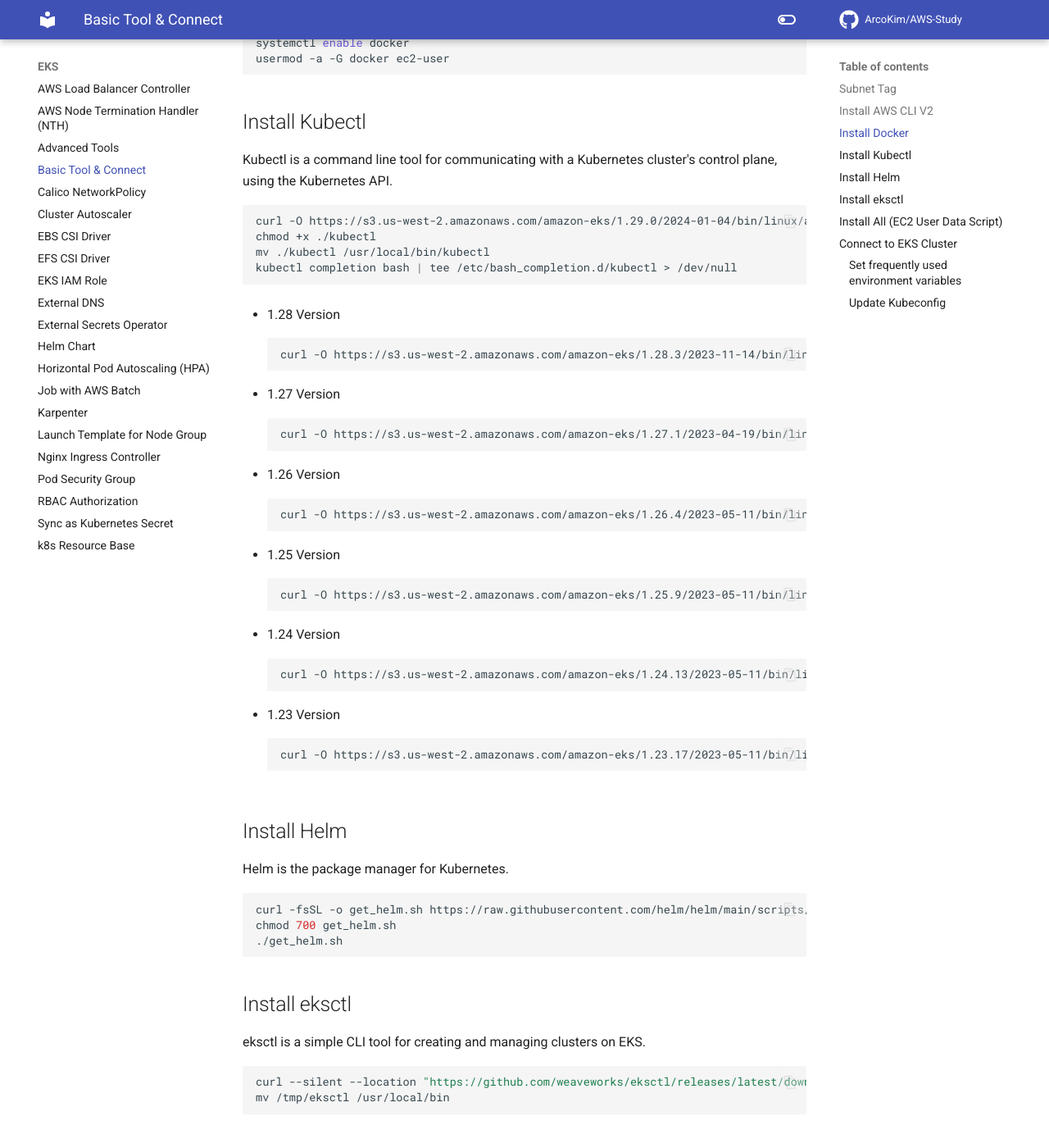
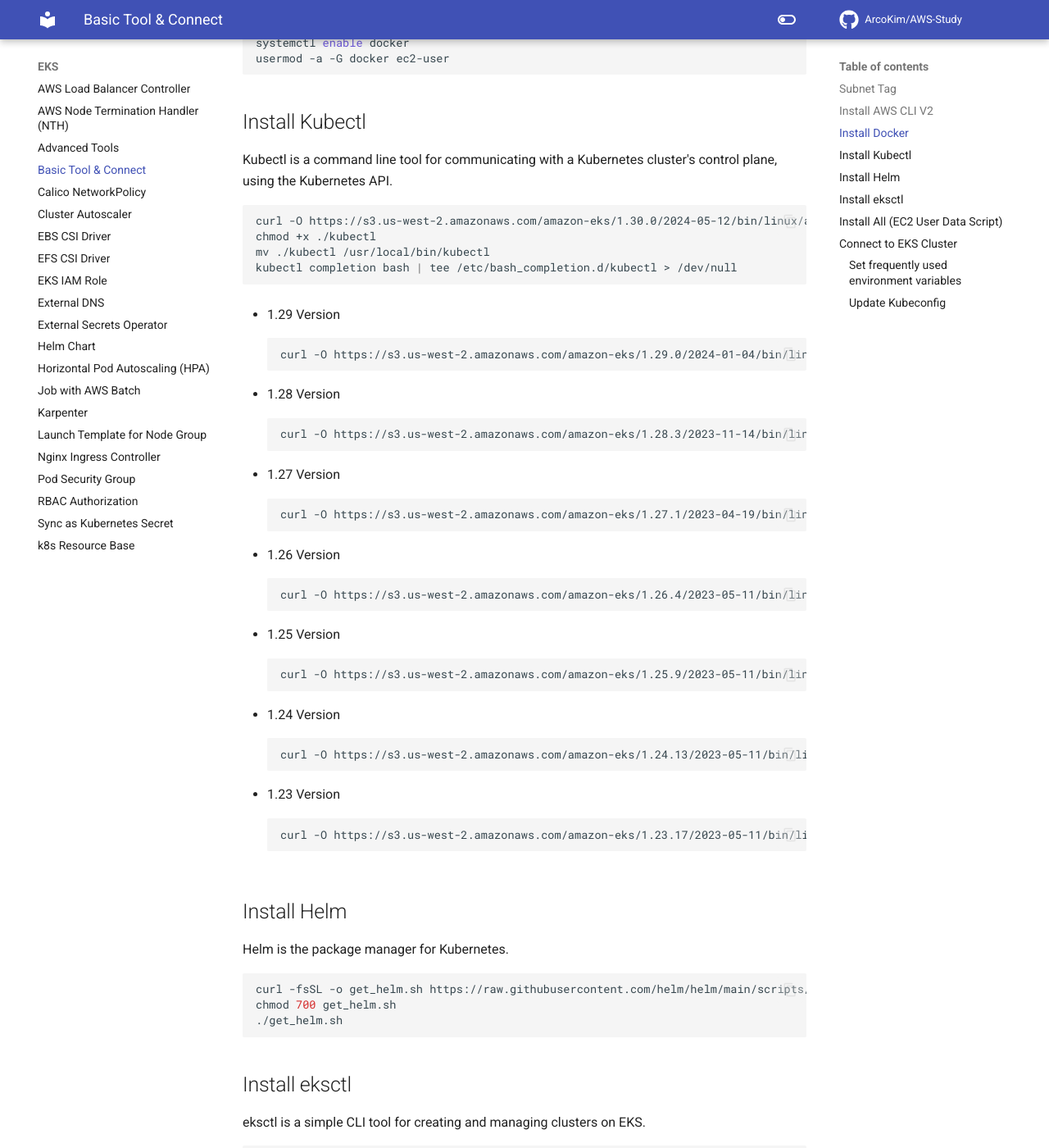
Before and after one commit to ArcoKim/AWS-Study, an MkDocs documentation site: the page built from docs/EKS/Basic Tool & Connect.md, in a window 1280 px wide and 1400 px high, scrolled down 701 px. Shown: the whole window at 82% size. Built offline with MkDocs 1.6.1 and Material for MkDocs 9.7.7, drawn with Linux system fonts in a browser that asks for light colours; comment, search, counter and statistics services are not loaded; some of the changed text lies outside the part shown.

Commit message:
24.06.28 : version update

````diff
--- a/docs/EKS/Basic Tool & Connect.md
+++ b/docs/EKS/Basic Tool & Connect.md
@@ -20,10 +20,15 @@
 ## Install Kubectl
 Kubectl is a command line tool for communicating with a Kubernetes cluster's control plane, using the Kubernetes API.
 ``` bash
-curl -O https://s3.us-west-2.amazonaws.com/amazon-eks/1.29.0/2024-01-04/bin/linux/amd64/kubectl
+curl -O https://s3.us-west-2.amazonaws.com/amazon-eks/1.30.0/2024-05-12/bin/linux/amd64/kubectl
 chmod +x ./kubectl
 mv ./kubectl /usr/local/bin/kubectl
 kubectl completion bash | tee /etc/bash_completion.d/kubectl > /dev/null
+```
+
+- 1.29 Version
+``` bash
+curl -O https://s3.us-west-2.amazonaws.com/amazon-eks/1.29.0/2024-01-04/bin/linux/amd64/kubectl
 ```
 
 - 1.28 Version
@@ -79,7 +84,7 @@
 systemctl start docker
 systemctl enable docker
 usermod -a -G docker ec2-user
-curl -O https://s3.us-west-2.amazonaws.com/amazon-eks/1.29.0/2024-01-04/bin/linux/amd64/kubectl
+curl -O https://s3.us-west-2.amazonaws.com/amazon-eks/1.30.0/2024-05-12/bin/linux/amd64/kubectl
 chmod +x ./kubectl
 mv ./kubectl /usr/local/bin/kubectl
 kubectl completion bash | tee /etc/bash_completion.d/kubectl > /dev/null
````
Also changed, not shown: docs/CI & CD/CodeDeploy/EC2.md (+1 -1 lines).
